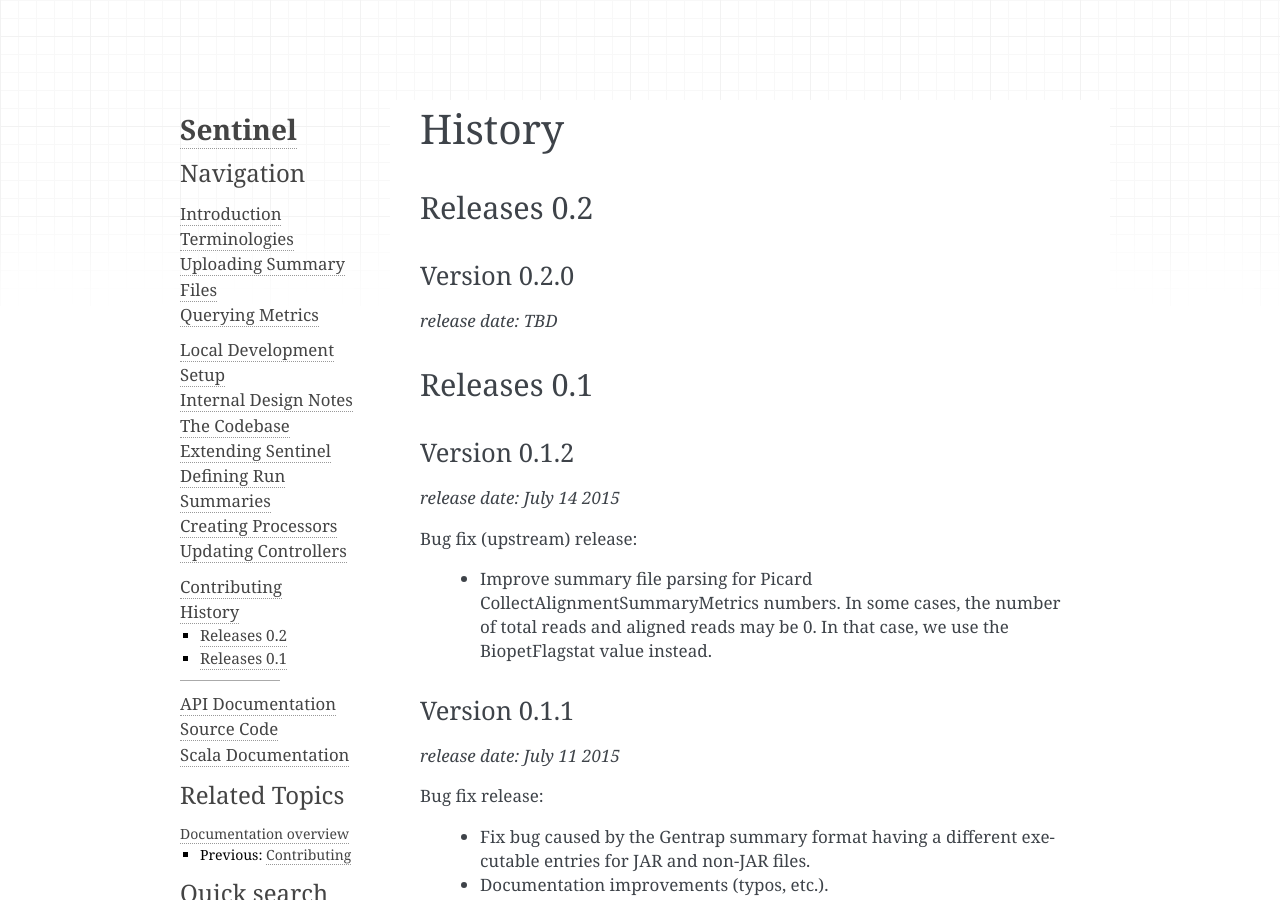
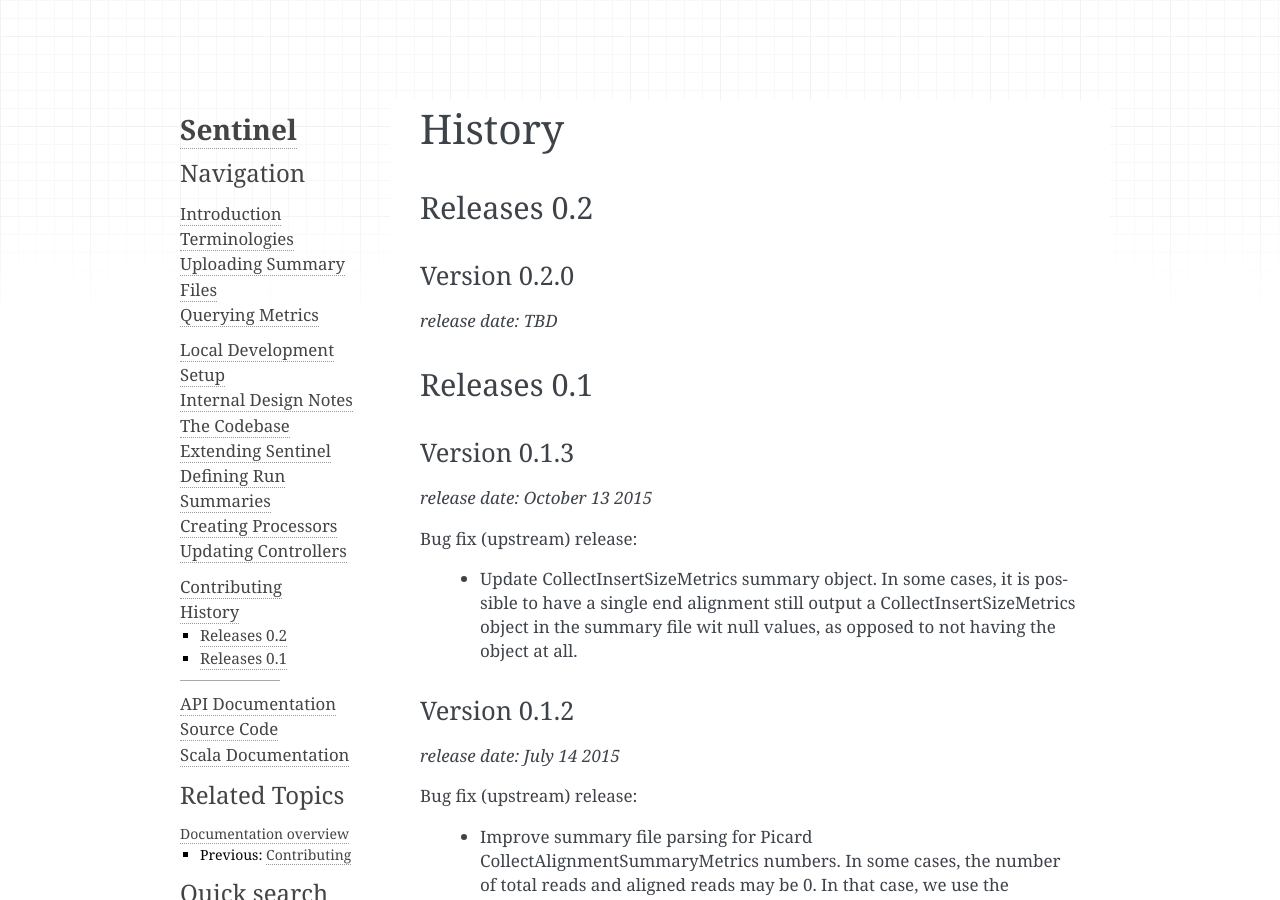
Before and after one commit to LUMC/sentinel, a Sphinx documentation site: the page built from sentinel/src/sphinx/history.rst, in a window 1280 px wide and 900 px high. Built offline with Sphinx 7.4.7, drawn with Linux system fonts in a browser that asks for light colours.

Commit message:
Update history.rst with entry for bugfix release

```diff
--- a/sentinel/src/sphinx/history.rst
+++ b/sentinel/src/sphinx/history.rst
@@ -13,6 +13,19 @@
 
 Releases 0.1
 ------------
+
+Version 0.1.3
+^^^^^^^^^^^^^
+
+`release date: October 13 2015`
+
+Bug fix (upstream) release:
+
+    * Update CollectInsertSizeMetrics summary object. In some cases, it is
+      possible to have a single end alignment still output a
+      CollectInsertSizeMetrics object in the summary file wit null values,
+      as opposed to not having the object at all.
+
 
 Version 0.1.2
 ^^^^^^^^^^^^^
```
